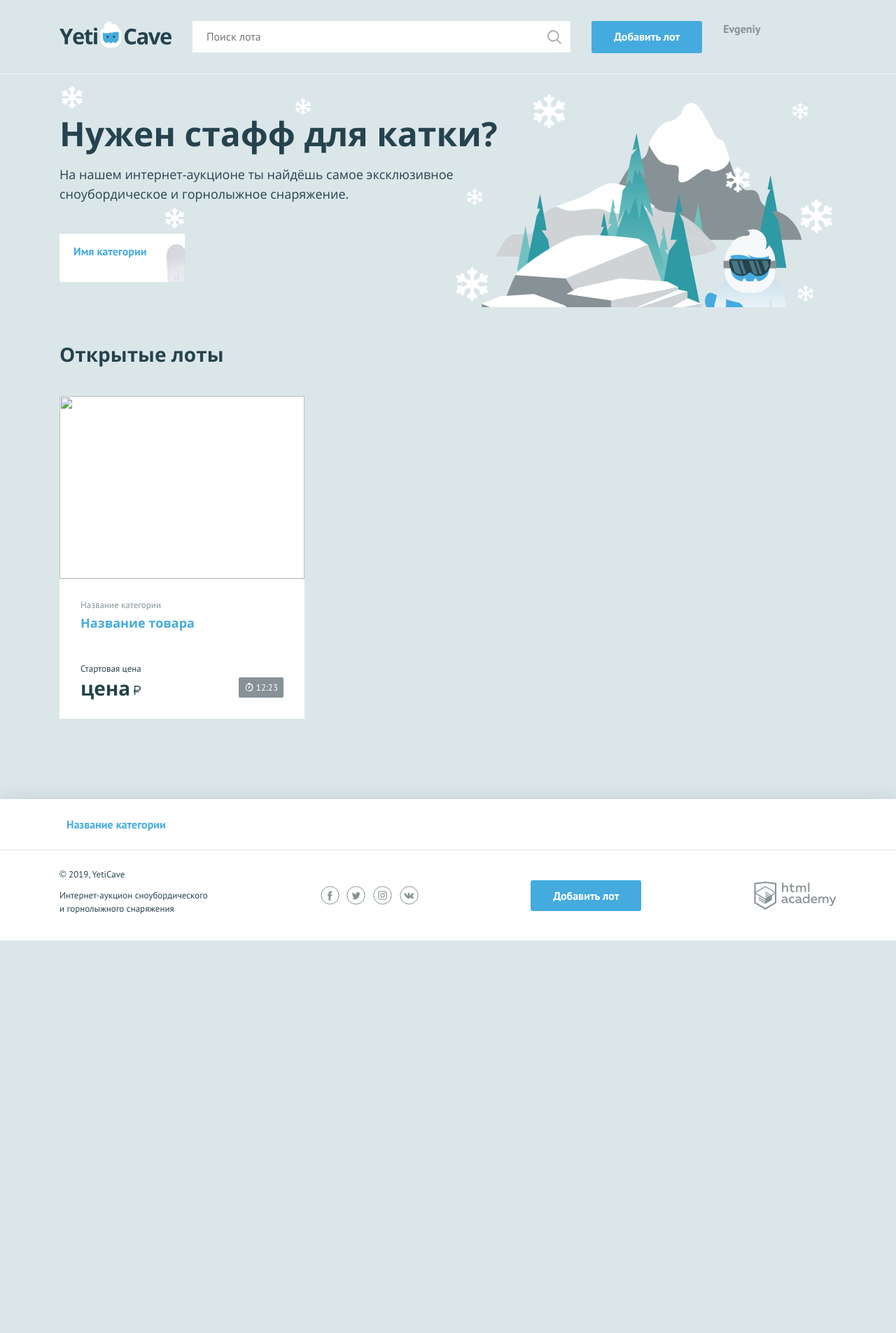
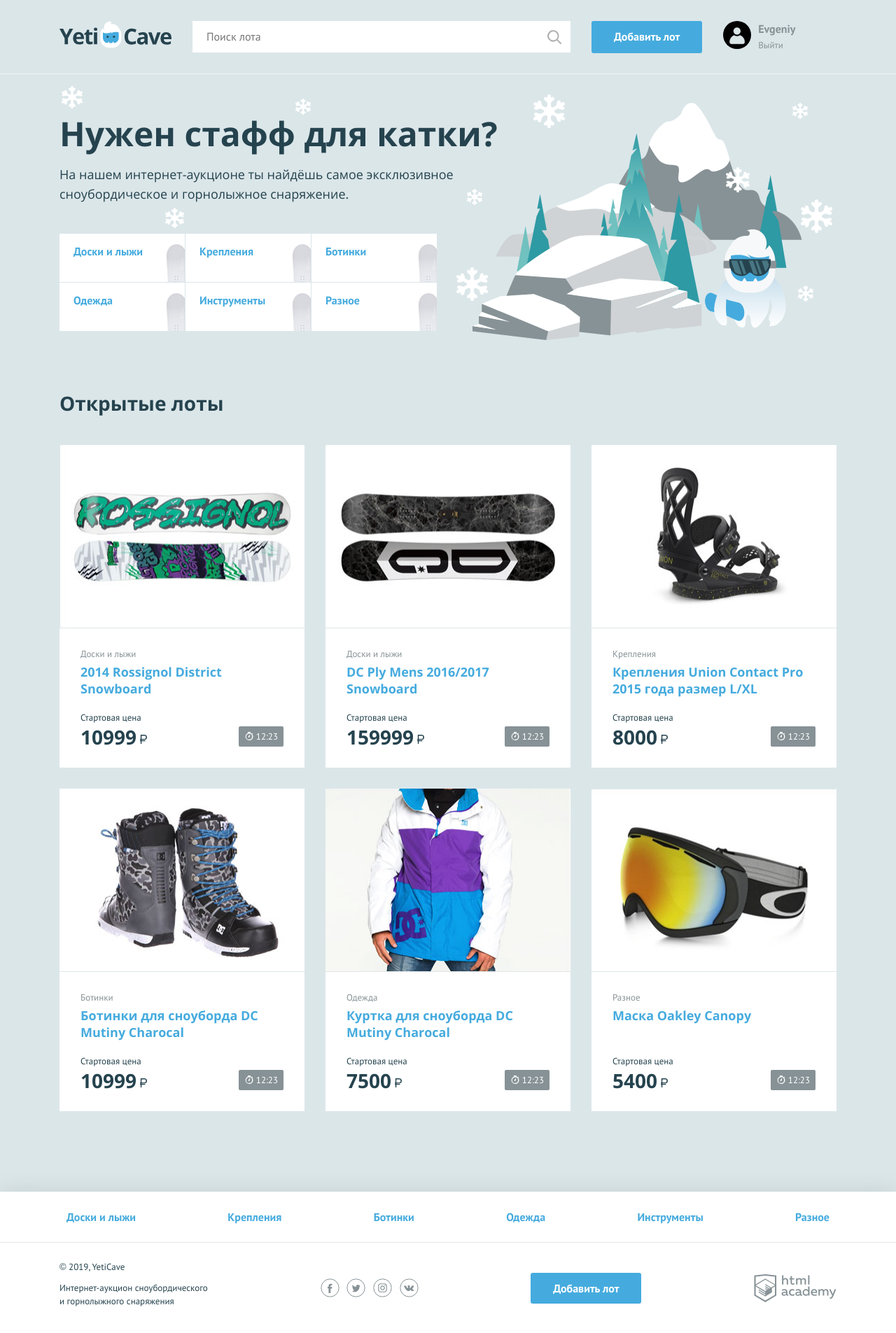
Before and after one commit to yevgalis/194706-yeticave, a PHP site: page / in a window 1280 px wide. Shown: the whole page at 70% size. Before the commit the page ends 1344 px from the top, so only its background shows below. Run offline with PHP 8.4, Linux system fonts and the light colour scheme.

Commit message:
Итерация по массивам

```diff
--- a/index.php
+++ b/index.php
@@ -1,7 +1,45 @@
 <?php
     $is_auth = rand(0, 1);
-
     $user_name = 'Evgeniy'; // укажите здесь ваше имя
+    $categories = ['Доски и лыжи', 'Крепления', 'Ботинки', 'Одежда', 'Инструменты', 'Разное'];
+    $ads = [
+        [
+            'title' => '2014 Rossignol District Snowboard',
+            'category' => 'Доски и лыжи',
+            'price' => 10999,
+            'url' => 'img/lot-1.jpg'
+        ],
+        [
+            'title' => 'DC Ply Mens 2016/2017 Snowboard',
+            'category' => 'Доски и лыжи',
+            'price' => 159999,
+            'url' => 'img/lot-2.jpg'
+        ],
+        [
+            'title' => 'Крепления Union Contact Pro 2015 года размер L/XL',
+            'category' => 'Крепления',
+            'price' => 8000,
+            'url' => 'img/lot-3.jpg'
+        ],
+        [
+            'title' => 'Ботинки для сноуборда DC Mutiny Charocal',
+            'category' => 'Ботинки',
+            'price' => 10999,
+            'url' => 'img/lot-4.jpg'
+        ],
+        [
+            'title' => 'Куртка для сноуборда DC Mutiny Charocal',
+            'category' => 'Одежда',
+            'price' => 7500,
+            'url' => 'img/lot-5.jpg'
+        ],
+        [
+            'title' => 'Маска Oakley Canopy',
+            'category' => 'Разное',
+            'price' => 5400,
+            'url' => 'img/lot-6.jpg'
+        ]
+    ];
 ?>
 <!DOCTYPE html>
 <html lang="ru">
@@ -29,8 +67,12 @@ $user_name = 'Evgeniy'; // укажите здесь ваше имя
         <nav class="user-menu">
 
         <?php if ($is_auth === 1): ?>
+            <div class="user-menu__image">
+                <img src="img/user.png" width="40" height="40" alt="Пользователь">
+            </div>
             <div class="user-menu__logged">
-                <p><?php print($user_name); ?></p>
+                <p><?=htmlspecialchars($user_name); ?></p>
+                <a href="#">Выйти</a>
             </div>
         <?php else: ?>
         <ul class="user-menu__list">
@@ -52,10 +94,11 @@ $user_name = 'Evgeniy'; // укажите здесь ваше имя
         <h2 class="promo__title">Нужен стафф для катки?</h2>
         <p class="promo__text">На нашем интернет-аукционе ты найдёшь самое эксклюзивное сноубордическое и горнолыжное снаряжение.</p>
         <ul class="promo__list">
-            <!--заполните этот список из массива категорий-->
+            <?php foreach ($categories as $key => $value): ?>
                 <li class="promo__item promo__item--boards">
-                <a class="promo__link" href="pages/all-lots.html">Имя категории</a>
+                    <a class="promo__link" href="pages/all-lots.html"><?=$value; ?></a>
                 </li>
+            <?php endforeach; ?>
         </ul>
     </section>
     <section class="lots">
@@ -63,18 +106,18 @@ $user_name = 'Evgeniy'; // укажите здесь ваше имя
             <h2>Открытые лоты</h2>
         </div>
         <ul class="lots__list">
-            <!--заполните этот список из массива с товарами-->
+            <?php foreach ($ads as $key => $value): ?>
                 <li class="lots__item lot">
                     <div class="lot__image">
-                    <img src="" width="350" height="260" alt="">
+                        <img src="<?=$value['url']; ?>" width="350" height="260" alt="<?=$value['title']; ?>">
                     </div>
                     <div class="lot__info">
-                    <span class="lot__category">Название категории</span>
-                    <h3 class="lot__title"><a class="text-link" href="pages/lot.html">Название товара</a></h3>
+                        <span class="lot__category"><?=$value['category']; ?></span>
+                        <h3 class="lot__title"><a class="text-link" href="pages/lot.html"><?=$value['title']; ?></a></h3>
                         <div class="lot__state">
                             <div class="lot__rate">
                                 <span class="lot__amount">Стартовая цена</span>
-                            <span class="lot__cost">цена<b class="rub">р</b></span>
+                                <span class="lot__cost"><?=$value['price']; ?><b class="rub">р</b></span>
                             </div>
                             <div class="lot__timer timer">
                                 12:23
@@ -82,6 +125,7 @@ $user_name = 'Evgeniy'; // укажите здесь ваше имя
                         </div>
                     </div>
                 </li>
+            <?php endforeach; ?>
         </ul>
     </section>
 </main>
@@ -90,10 +134,11 @@ $user_name = 'Evgeniy'; // укажите здесь ваше имя
 <footer class="main-footer">
     <nav class="nav">
         <ul class="nav__list container">
-            <!--заполните этот список из массива категорий-->
+            <?php foreach ($categories as $key => $value): ?>
                 <li class="nav__item">
-                <a href="pages/all-lots.html">Название категории</a>
+                    <a href="pages/all-lots.html"><?=$value; ?></a>
                 </li>
+            <?php endforeach; ?>
         </ul>
     </nav>
     <div class="main-footer__bottom container">
```
Lines whose indentation alone changed are shown as unchanged.
